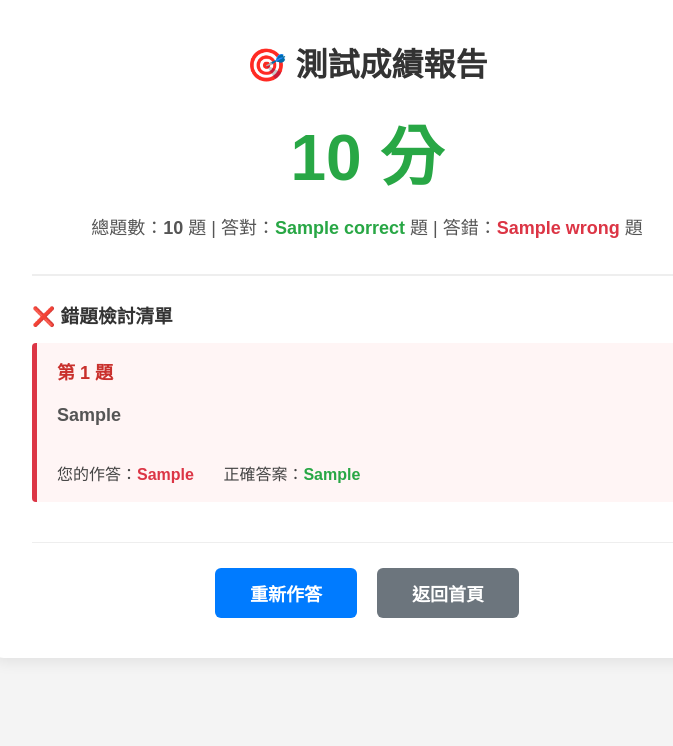
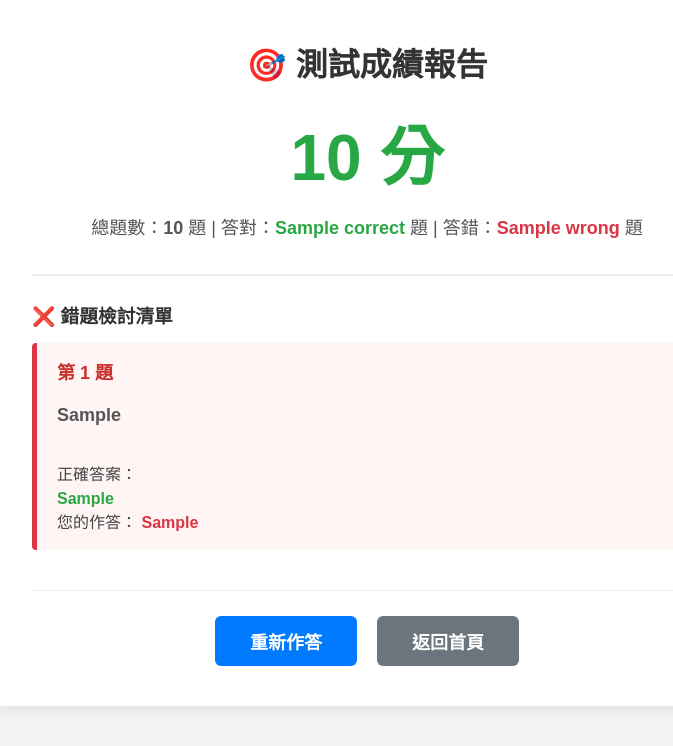
Before and after one commit to PyCNetsqlC/AIqa, a Flask app: template templates/result.html in a window 1280 px wide. Shown: the part 41-787 px from the top of the page, without its empty margins (273-946 px from the left). Run offline with Flask 3, Linux system fonts and the light colour scheme; the template is opened without the code that fills it: most values are stand-ins (such as "Sample title", 1, 10 or a date in 2020); parts of the project's set-up code (start-up, migrations or seed data) failed here and were passed over.

Commit message:
Update result.html

```diff
--- a/templates/result.html
+++ b/templates/result.html
@@ -132,8 +132,12 @@
                 </div>
                 <!-- 顯示錯題的詳細對比 -->
                 <div style="font-size: 16px; color: #444; line-height: 1.5;">
-                    您的作答：<span style="color: #dc3545; font-weight: bold; margin-right: 25px;">{{ record.your_ans }}</span>
-                    正確答案：<span style="color: #28a745; font-weight: bold;">{{ record.correct_ans }}</span>
+                    正確答案：
+                    <br>
+                    <span style="color: #28a745; font-weight: bold;">{{ record.correct_ans }}</span>
+                    <br>
+                    您的作答：
+                    <span style="color: #dc3545; font-weight: bold; margin-right: 25px;">{{ record.your_ans }}</span>
                 </div>
             </div>
             {% endfor %}
```
